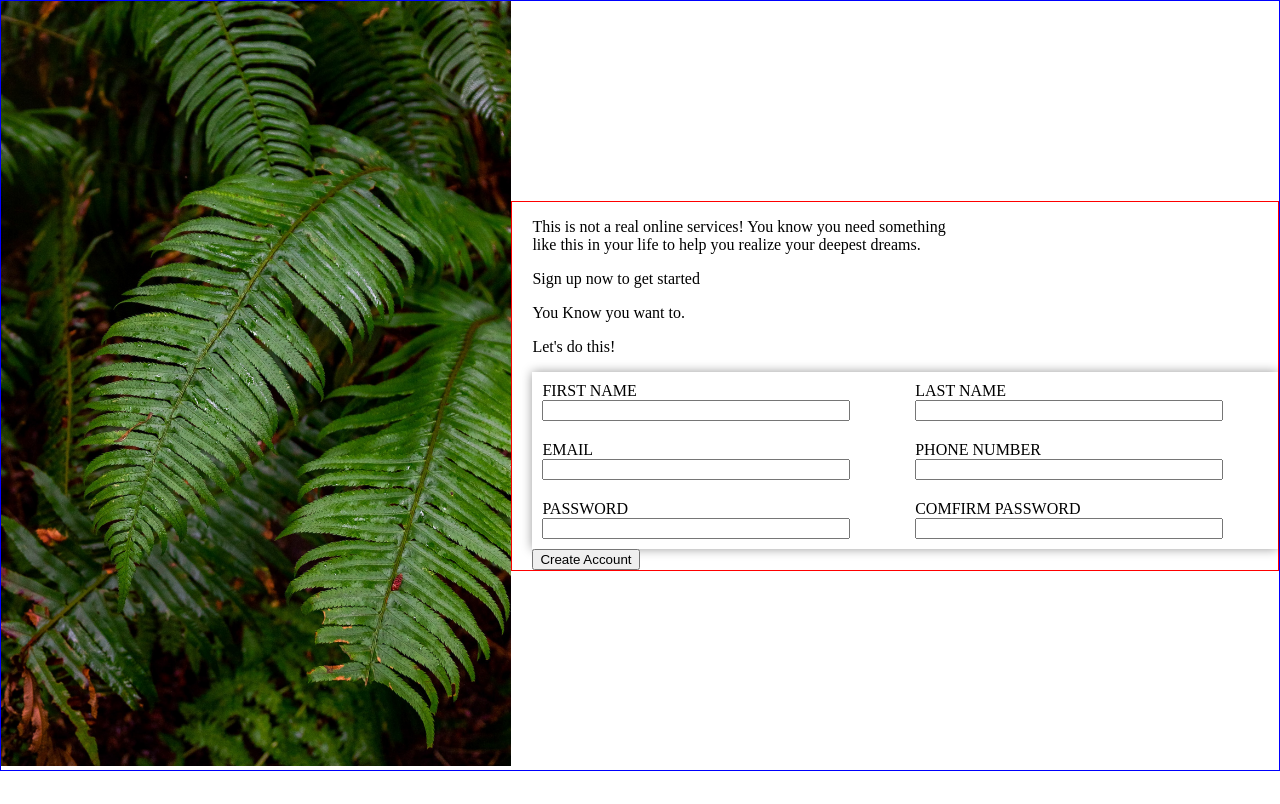
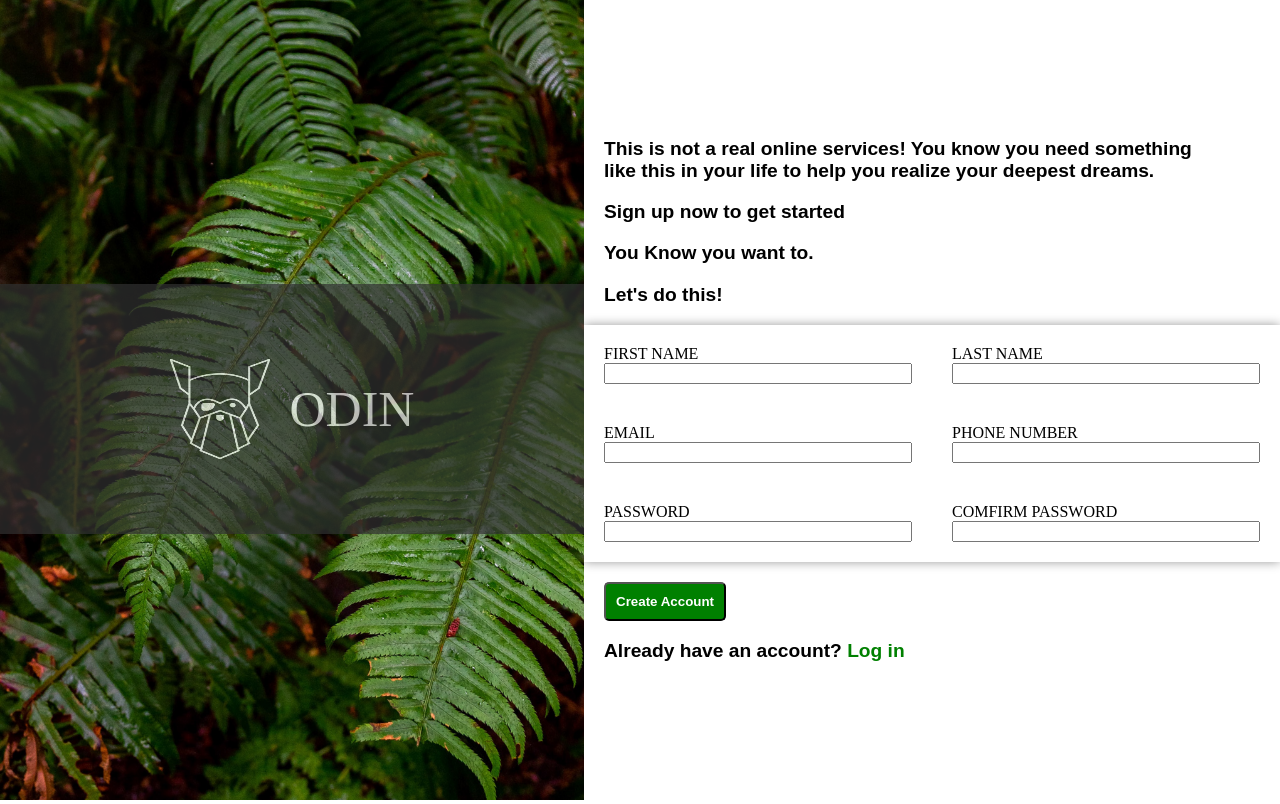
Before and after one commit to rojas80/Log-in-Form, a plain HTML site: page index.html in a window 1280 px wide. Drawn offline with Linux system fonts and the light colour scheme.

Commit message:
logo has been added to the page and some styling has been added, it's now complete

```diff
--- a/index.html
+++ b/index.html
@@ -10,15 +10,21 @@
 <body>
     <div  id="form-container">
         <section id="left-subcontainer">
-            <img  id="halie-img" src="img/halie-west-25xggax4bSA-unsplash.jpg" alt="halie">
+            <img src="img/halie-west-25xggax4bSA-unsplash.jpg" alt="halie-flower" style="object-fit: cover;">
+            <div id="logo">
+                <img id="logo-img" src="img/odin-lined.png"  alt="odin-line" style="height: 100px;  width: 100px;"/>
+                <p id="logo-text">ODIN</p>
+            </div>
         </section>
         <section  id="right-subcontainer">
+
             <p>This is not a real online services! You know you need something <br> like this
                 in your life to help you realize your deepest dreams.
             </p>
             <p>Sign up now to get started</p>
             <p>You Know you want to.</p>
             <p>Let's do this!</p>
+
             <form id="create-account-form">
                 <div id="form-input">
                     <div class="grid-items">
@@ -48,7 +54,9 @@
                     </div>
                 </div>
             </form>
+
             <button type="submit" form="create-account-form">Create Account</button>
+            <p>Already have an account? <span>Log in</span></p>
         </section>
     </div>
 
--- a/stylesheet.css
+++ b/stylesheet.css
@@ -1,24 +1,45 @@
 body{
     padding: 0;
     margin: 0;
+    background: rgb(255, 255, 255);
 }
 p,button{
     margin-left: 20px;
 }
+#overlay{
+    position: absolute;
+  bottom: 0;
+  background: rgba(0, 0, 0, 0.5); /* Black see-through */
+  color: #f1f1f1;
+  width: 100%;
+  transition: .5s ease;
+  opacity:0;
+  color: white;
+  font-size: 20px;
+  padding: 20px;
+  text-align: center;
+}
+
 #form-container{
     display: flex;
     justify-content:start;
     align-items: center;
-    border: 1px  solid blue;
 }
 #left-subcontainer{
-    width: 40%;
+    position: relative;
+    width: 100%;
+    height: 100vh;
 }
+#left-subcontainer img {
+    width: 100%;
+    height: 100%;
+}
+
 #right-subcontainer{
-    border: 1px solid red;
     align-items: center;
     justify-content: center;
-    width: 60%;
+    width: 100vh;
+    height: 100%;
 }
 #halie-img{
     width: 100%;
@@ -27,9 +48,10 @@ p,button{
 .grid-items{
     display: flex;
     flex-direction: column;
-    margin: 10px;
+    margin: 20px;
 }
 form{
+    background: white;
     box-shadow: 0 0 10px rgba(0, 0, 0, 0.4);
 }
 #form-input{
@@ -40,6 +62,39 @@ form{
 input{
     width: 300px;
 }
-#create-account-form{
-    margin-left: 20px;
+#top-right-subcontainer{
+    width: max-content;
+    height: max-content;
 }
+#logo-text{
+    font-size: 50px;
+    color: white;
+}
+#logo{
+    display: flex;
+    align-items: center;
+    justify-content: center;
+    height: 250px;
+    width: 100%;
+    background: rgb(49, 49, 49);
+    opacity: .7;
+    position: relative;
+    bottom: 65%;
+}
+
+#right-subcontainer p{
+    font-weight: bold;
+    font-size: larger;
+    font-family: sans-serif;
+}
+button{
+    margin-top: 20px;
+    color: white;
+    background: green;
+    padding: 10px;
+    border-radius: 5px;
+    font-weight: bold;
+}
+span{
+    color: green;
+}
```
Also changed, not shown: img/odin-lined.png (added).
